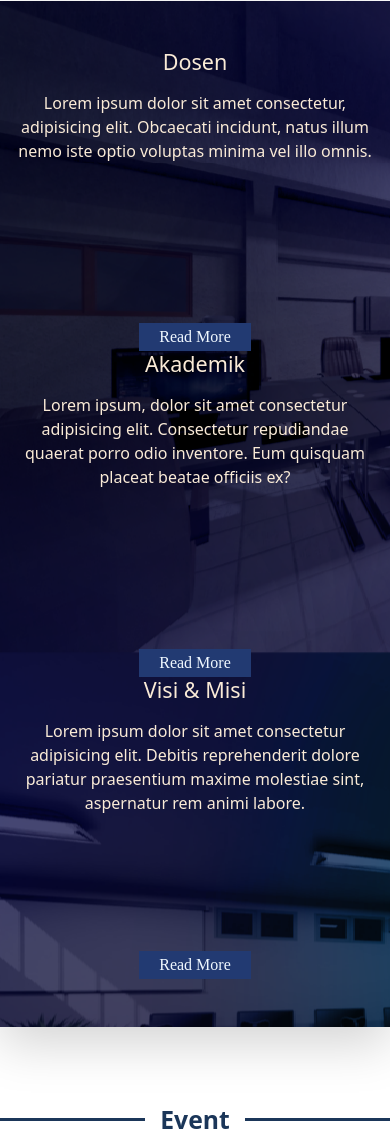
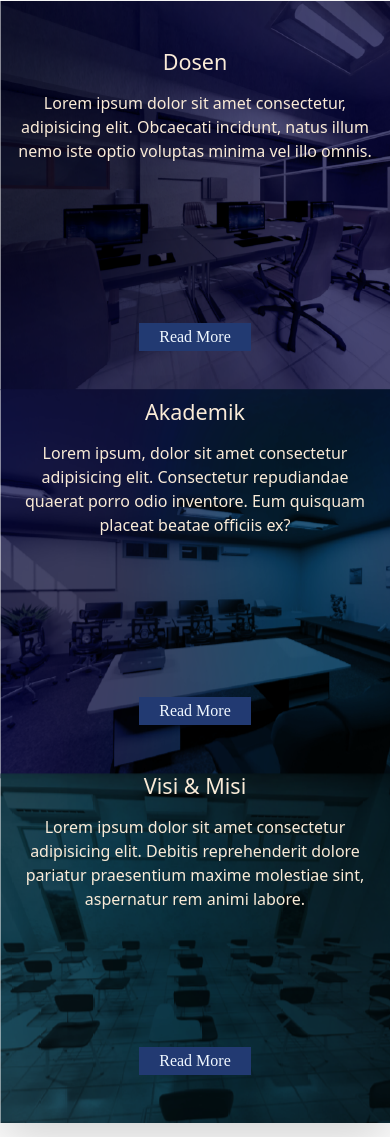
Before and after one commit to fajarrahmaat27/WEB-TI-UNRI, a plain HTML site: page index.html in a window 390 px wide. Shown: the part 966-2103 px from the top of the page. Drawn offline with nearby package versions, Linux system fonts and the light colour scheme.

Commit message:
edit beranda

```diff
--- a/index.html
+++ b/index.html
@@ -216,7 +216,7 @@
 						style="background-color: rgb(34, 58, 114); color: aliceblue; font-weight: 500px; font-family: EB-Garamond; padding: 2px 20px; border: none;">Read
 						More</button>
 				</div>
-				<div class="col-md-4 text-center">
+				<div class="col-md-4 text-center mt-5">
 					<h4 style="color: antiquewhite" class="font-weight-bold mb-3">Akademik</h4>
 					<p style="color: antiquewhite">Lorem ipsum, dolor sit amet consectetur adipisicing elit. Consectetur
 						repudiandae quaerat porro odio inventore. Eum quisquam placeat beatae officiis ex?</p>
@@ -230,7 +230,7 @@
 						style="background-color: rgb(34, 58, 114); color: aliceblue; font-weight: 500px; font-family: EB-Garamond; padding: 2px 20px; border: none;">Read
 						More</button>
 				</div>
-				<div class="col-md-4 text-center">
+				<div class="col-md-4 text-center mt-5">
 					<h4 style="color: antiquewhite" class="font-weight-bold mb-3">Visi & Misi</h4>
 					<p style="color: antiquewhite">Lorem ipsum dolor sit amet consectetur adipisicing elit. Debitis
 						reprehenderit dolore pariatur praesentium maxime molestiae sint, aspernatur rem animi labore.
--- a/style.css
+++ b/style.css
@@ -12,7 +12,7 @@ body{
 }
 
 #akademik-desktop{
-    background-image: url(akademiklagi2.png);
+    background-image: url(Asset\ 53.png);
     background-repeat: no-repeat;
     background-size: cover;
     margin: 30px;
@@ -384,9 +384,8 @@ form.search-desktop{
 
     #akademik-mobile{
         display: block;
-        background-image: url(akdemikmobile.png);
+        background-image: url(Asset\ 56.png);
         background-repeat: no-repeat;
         background-size:auto;
-
     }
 }
```
Also changed, not shown: Asset 53.png (added), Asset 56.png (added).
